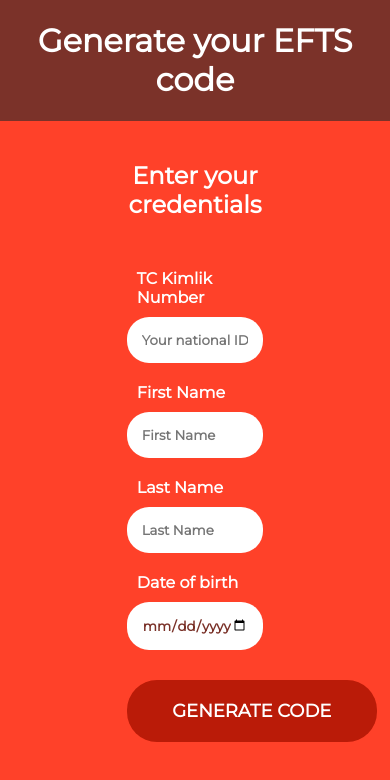
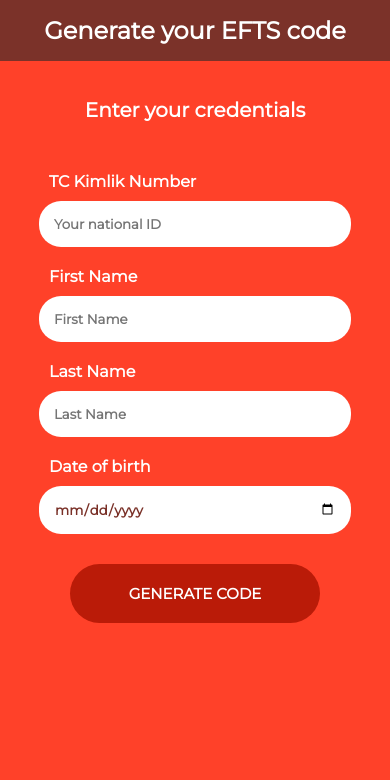
Before and after one commit to syedsaadali111/efts, a React (Create React App) app in the folder client/: page /generate in a window 390 px wide. Shown: the top 780 px of the page. Built offline with nearby package versions, Linux system fonts and the light colour scheme.

Commit message:
existing pages made responsive

```diff
--- a/client/src/pages/CreateEntry/CreateEntry.module.css
+++ b/client/src/pages/CreateEntry/CreateEntry.module.css
@@ -1,6 +1,6 @@
 .main h2 {
     text-align: center;
-    margin-bottom: 40px;
+    margin-bottom: 20px;
 }
 
 .main label {
@@ -62,7 +62,6 @@
     flex-direction: column;
     width: 50%;
     margin: 20px auto;
-    padding-bottom: 20px;
 }
 
 .addCodesForm {
@@ -90,5 +89,31 @@
 }
 
 .msg {
-    margin:auto;
+    margin: auto;
 }
+
+/* For Tablets */
+@media only screen and (max-width: 1024px) {
+    .main {
+        width: 90%;
+    }
+}
+
+/* For Mobile Phones */
+@media only screen and (max-width: 600px) {
+    .main {
+        width: 90%;
+    }
+
+    .main h2 {
+        font-size: 20px;
+    }
+
+    .header h1 {
+        font-size: 24px;
+    }
+
+    .addCodesForm {
+        width: 70%;
+    }
+}
--- a/client/src/pages/GenerateCode/GenerateCode.module.css
+++ b/client/src/pages/GenerateCode/GenerateCode.module.css
@@ -79,3 +79,33 @@ input::-webkit-inner-spin-button {
 input[type=number] {
   -moz-appearance: textfield;
 }
+
+/* For Tablets */
+@media only screen and (max-width: 1024px) {
+    .main {
+        width: 70%;
+    }
+}
+
+/* For Mobile Phones */
+@media only screen and (max-width: 600px) {
+    .main {
+        width: 80%;
+    }
+
+    .main h2 {
+        font-size: 20px;
+    }
+
+    .main button {
+        font-size: 15px;
+    }
+
+    .header h1 {
+        font-size: 24px;
+    }
+
+    .addCodesForm {
+        width: 70%;
+    }
+}
```
